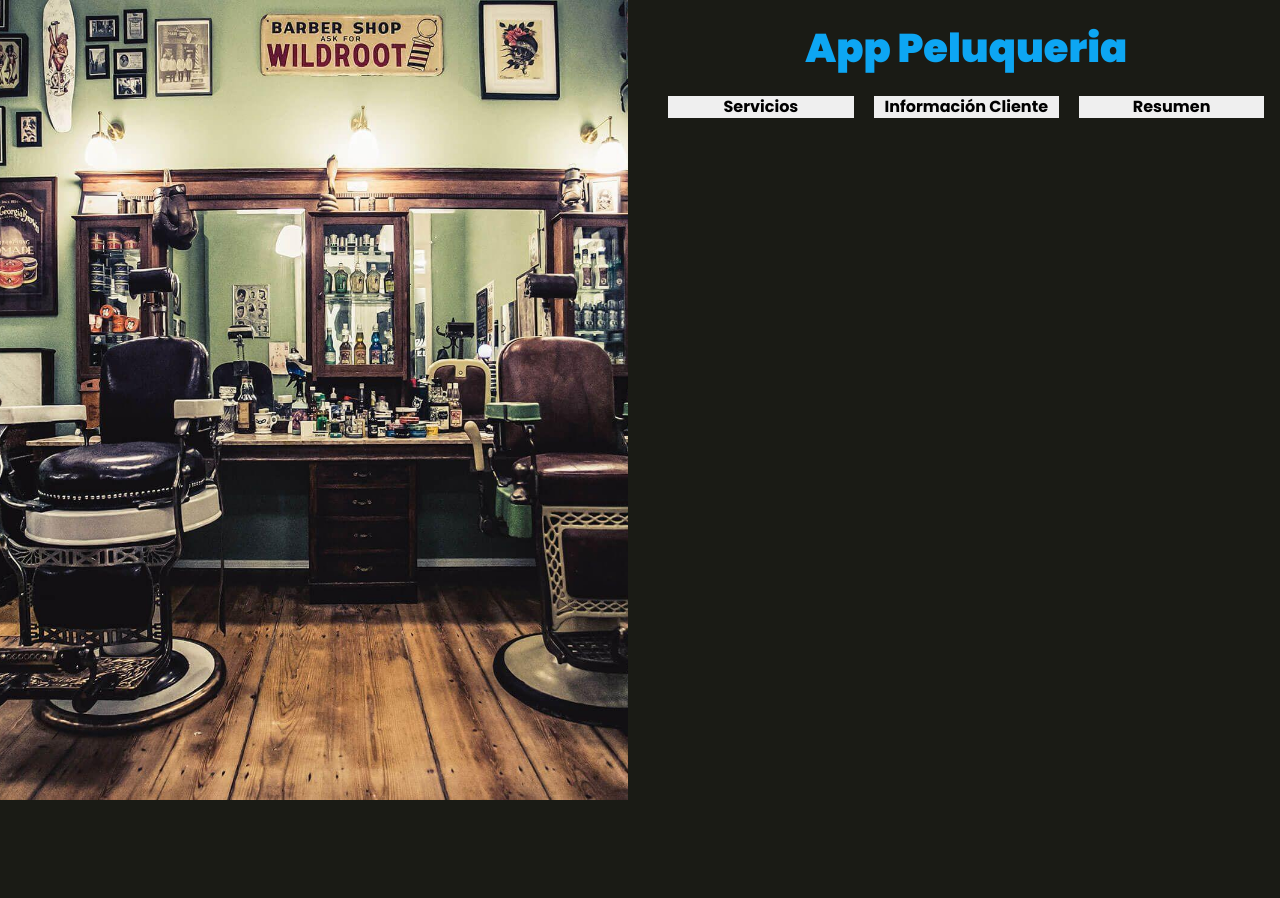
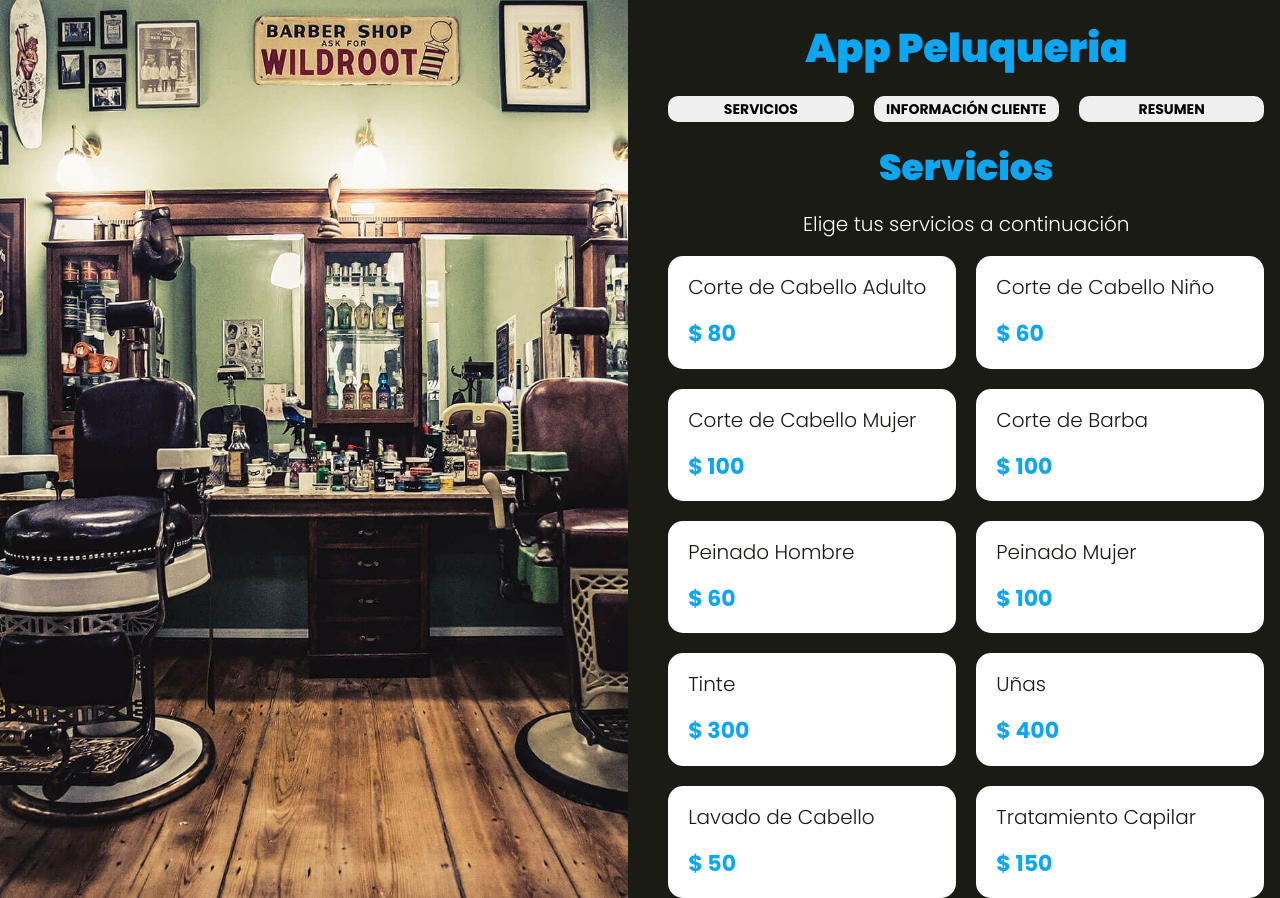
Before and after one commit to Daviiduhh/appBarberia, a website with bundled scripts: page index.html in a window 1280 px wide. Before the commit the page ends 800 px from the top, so only its background shows below. Built offline with nearby package versions, Linux system fonts and the light colour scheme.

Commit message:
Se agrego mediante js los servicios y se agregaron al listado de servicio junto con su precio y nombre, ademas de que se le dio estilos

```diff
--- a/index.html
+++ b/index.html
@@ -20,6 +20,25 @@
                 <button type="button">Información Cliente</button>
                 <button type="button">Resumen</button>
             </nav>
+
+            <!-- Inicia contenido app -->
+
+            <div class="seccion">
+                <h2>Servicios</h2>
+                <p class="text-center">Elige tus servicios a continuación</p>
+
+                <div class="listado-servicios">
+
+                </div>
+            </div>
+
+            <div class="seccion">
+                <h2>Tus Datos y Citas</h2>
+            </div>
+
+            <div class="seccion">
+                <h2>Resumen</h2>
+            </div>
         </div>
     </div>
 
--- a/src/js/app.js
+++ b/src/js/app.js
@@ -0,0 +1,47 @@
+document.addEventListener('DOMContentLoaded', () => {
+    iniciarApp();
+});
+
+function iniciarApp() {
+    mostrarServicios();
+}
+
+async function mostrarServicios() {
+    try {
+        const resultado = await fetch('./servicios.json');
+        const db = await resultado.json();
+
+        const { servicios } = db;
+
+        //Generar el HTML
+        const listadoServicios = document.querySelector('.listado-servicios');
+
+        servicios.forEach( servicio => {
+            const { id, nombre, precio } = servicio;
+
+            //DOM scripting
+            //Generar nombre de servicio
+            const nombreServicio = document.createElement('p');
+            nombreServicio.textContent = nombre;
+            nombreServicio.classList.add('nombre-servicio');
+
+            const precioServicio = document.createElement('p');
+            precioServicio.textContent = `$ ${precio}`;
+            precioServicio.classList.add('precio-servicio');
+
+            //Generar div servicio
+            const servicioDiv = document.createElement('div');
+            servicioDiv.classList.add('servicio')
+
+            //Agregar precio y nombre al div de servicio
+            servicioDiv.appendChild(nombreServicio);
+            servicioDiv.appendChild(precioServicio);
+
+            listadoServicios.appendChild(servicioDiv);
+
+            console.log(servicioDiv)
+        })
+    } catch (error) {
+        console.log(error);
+    }
+}
--- a/src/scss/app.scss
+++ b/src/scss/app.scss
@@ -6,4 +6,4 @@
 
 @import 'layout/UI';
 @import 'layout/tabs';
-@import 'layout/header';
+@import 'layout/servicios';
--- a/src/scss/layout/_UI.scss
+++ b/src/scss/layout/_UI.scss
@@ -26,4 +26,12 @@ body {
     width: 95%;
     margin: 0 auto;
     padding-top: $separacion / 2;
+
+    .seccion{
+        display: none;
+        margin-top: $separacion / 2;
+        &:first-of-type {
+            display: block;
+        }
+    }
 }
--- /dev/null
+++ b/src/scss/layout/_servicios.scss
@@ -0,0 +1,31 @@
+.listado-servicios {
+    @include grid(1, 2rem);
+    @include tablet {
+        @include grid(2, 2rem);
+    }
+
+    .servicio {
+        background-color: $blanco;
+        padding-left: 2rem;
+        border-radius: 1.5rem;
+
+        &:hover {
+            background-color: $azul;
+            color: $blanco;
+
+            .precio-servicio {
+                color: $negro;
+            }
+        }
+    }
+}
+
+.precio-servicio {
+    font-weight: $bold;
+    font-size: 2.2rem;
+    color: $azul;
+}
+.nombre-servicio {
+    color: $negro;
+    margin-bottom: 0;
+}
--- a/src/scss/layout/_tabs.scss
+++ b/src/scss/layout/_tabs.scss
@@ -2,7 +2,15 @@
     @include grid(3, 2rem);
     button {
         border: none;
-        padding: 0.2rem;
+        padding: 0.5rem;
+        font-size: 1.4rem;
         font-weight: $bold;
+        text-transform: uppercase;
+        text-align: center;
+        border-radius: 1rem;
+
+        &:hover{
+            cursor: pointer;
+        }
     }
 }
```
Also changed, not shown: build/css/app.css, build/js/bundle.min.js, src/scss/layout/_header.scss (deleted), 2 other files.
